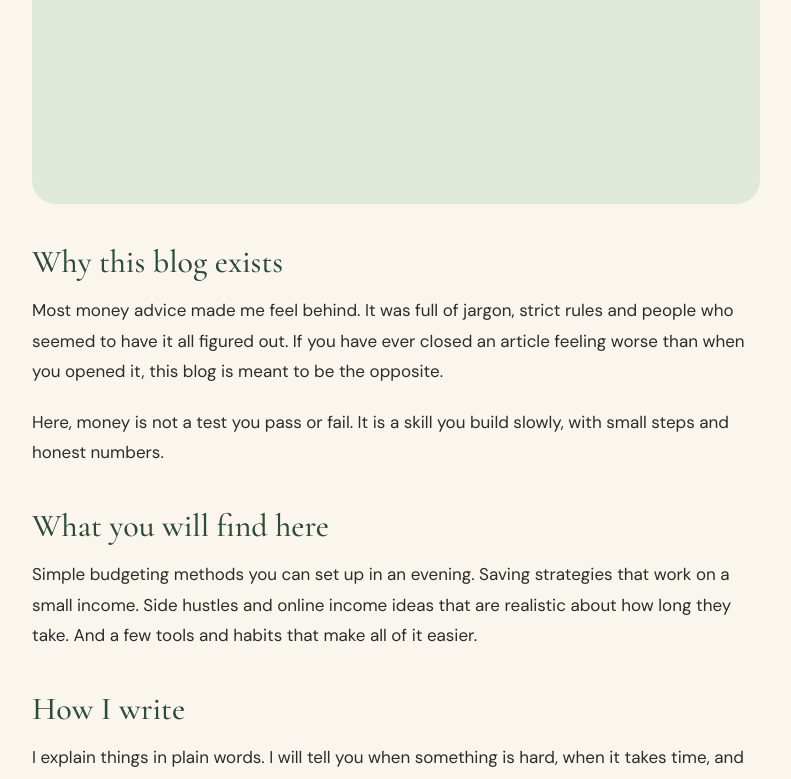
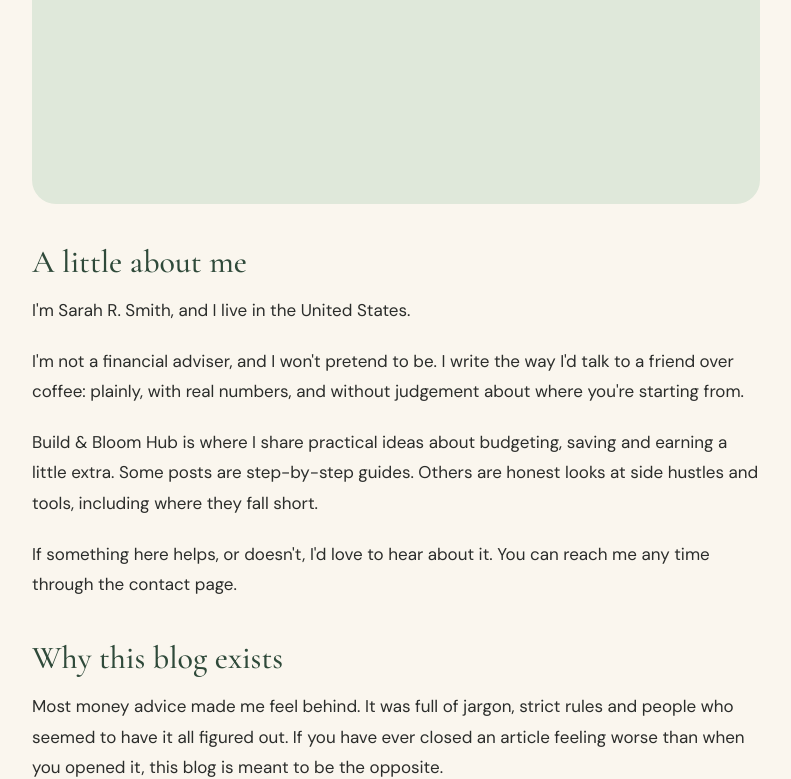
Before and after one commit to Emmanuel241723/Build-and-Bloom-hub-, a Next.js app: page /about in a window 1280 px wide. Shown: the part 640-1419 px from the top of the page, without its empty margins (244-1035 px from the left). Built offline with nearby package versions, Linux system fonts and the light colour scheme; no server answers.

Commit message:
Enhance about page with personal and blog info
Added personal introduction and blog purpose details.

```diff
--- a/app/about/page.tsx
+++ b/app/about/page.tsx
@@ -6,6 +6,11 @@ export default function About(){return(<div className="mx-auto max-w-3xl px-5 py
 <p className="mt-4 text-xl text-ink/75 max-w-xl">Build &amp; Bloom Hub is a place for practical budgeting, saving strategies and real income ideas, for women building financial freedom one decision at a time.</p>
 <div className="aspect-[4/3] bg-mist rounded-3xl mt-8 flex items-center justify-center text-forest" role="img" aria-label="Profile photo placeholder">Your photo here</div>
 <div className="prose-bb mt-8">
+<h2>A little about me</h2>
+<p>I'm Sarah R. Smith, and I live in the United States.</p>
+<p>I'm not a financial adviser, and I won't pretend to be. I write the way I'd talk to a friend over coffee: plainly, with real numbers, and without judgement about where you're starting from.</p>
+<p>Build &amp; Bloom Hub is where I share practical ideas about budgeting, saving and earning a little extra. Some posts are step-by-step guides. Others are honest looks at side hustles and tools, including where they fall short.</p>
+<p>If something here helps, or doesn't, I'd love to hear about it. You can reach me any time through the contact page.</p>
 <h2>Why this blog exists</h2>
 <p>Most money advice made me feel behind. It was full of jargon, strict rules and people who seemed to have it all figured out. If you have ever closed an article feeling worse than when you opened it, this blog is meant to be the opposite.</p>
 <p>Here, money is not a test you pass or fail. It is a skill you build slowly, with small steps and honest numbers.</p>
```
